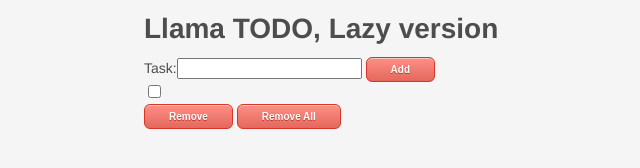
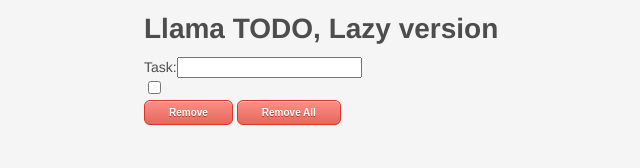
Before and after one commit to thais/llama-todo, a website: page index.html in a window 1280 px wide. Shown: the whole page, without its empty margins (221-861 px from the left). Drawn offline with nearby package versions, Linux system fonts and the light colour scheme.

Commit message:
Removes add button

```diff
--- a/index.html
+++ b/index.html
@@ -9,7 +9,6 @@
   <h1>Llama TODO, Lazy version</h1>
   <div>
     <label>Task:<input data-bind="value: task, valueUpdate:'keypress' , event: { keypress: addTask}" type="text"/></label>
-    <button class="btn" data-bind="click: addTask">Add</button>
     <div data-bind="foreach: tasks">
       <div class="task">
         <span data-bind="text: name, css: { completedtask: completed }"> </span>
```
